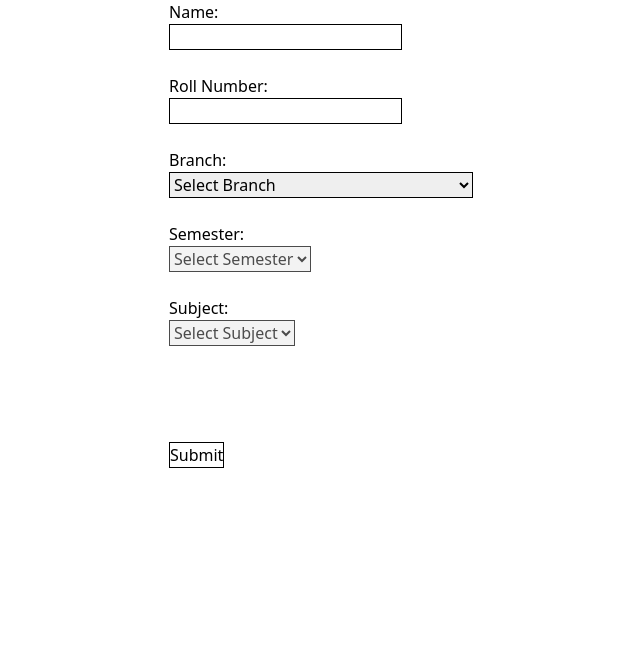
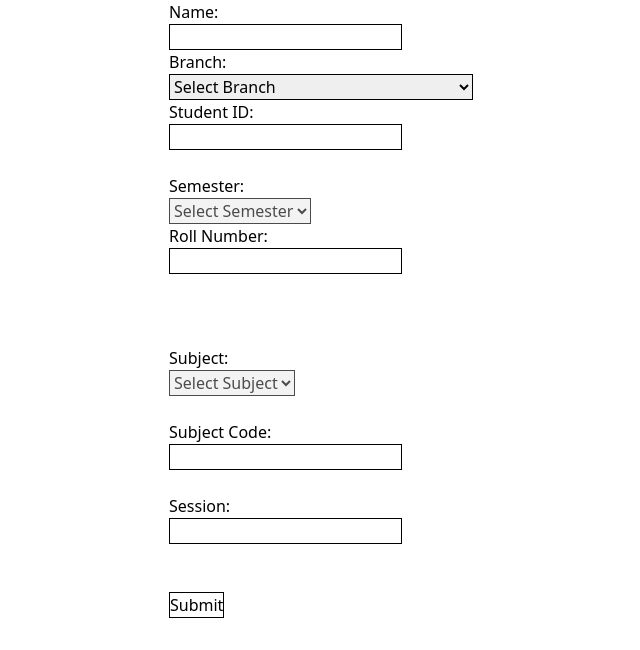
Before and after one commit to arkajyoti-roy/Front-page, a React (Vite) app: page / in a window 1280 px wide. Shown: the top 650 px of the page, without its empty margins (331-971 px from the left). Built offline with nearby package versions, Linux system fonts and the light colour scheme.

Commit message:
update 2 files and delete 2 files

```diff
--- a/src/Components/Form.jsx
+++ b/src/Components/Form.jsx
@@ -3,6 +3,9 @@ import { useNavigate } from "react-router-dom";
 import "./style.css";
 const Form = () => {
   const [name, setName] = useState("");
+  const [studentID, setstudentID] = useState("");
+  const [selectedSubjectCode, setselectedSubjectCode] = useState("");
+  const [session, setsession] = useState("");
   const [rollNumber, setRollNumber] = useState("");
   const [selectedBranch, setSelectedBranch] = useState("");
   const [selectedSemester, setSelectedSemester] = useState("");
@@ -137,10 +140,13 @@ const Form = () => {
     navigate("/display", {
       state: {
         name,
+        selectedBranch,
+        studentID,
+        selectedSemester,
         rollNumber,
-        selectedBranch,
-        selectedSemester,
+        selectedSubjectCode,
         selectedSubject,
+        session,
       },
     });
   };
@@ -157,17 +163,7 @@ const Form = () => {
           className="h-8 w-64 rounded-md px-2"
         />
       </div>
-      <br />
-      <div>
-        <label className="mt-8 font-bold">Roll Number: </label>
-        <input
-          type="text"
-          value={rollNumber}
-          onChange={(e) => setRollNumber(e.target.value)}
-          className="h-8 w-64 rounded-md px-2"
-        />
-      </div>
-      <br />
+
       <div>
         <label className="mt-8 font-bold">Branch: </label>
         <select
@@ -183,7 +179,20 @@ const Form = () => {
           ))}
         </select>
       </div>
+
+
+      <div>
+        <label className="mt-8 font-bold">Student ID: </label>
+        <input
+          type="text"
+          value={studentID}
+          onChange={(e) => setstudentID(e.target.value)}
+          className="h-8 w-64 rounded-md px-2"
+        />
+      </div>
       <br />
+
+
       <div>
         <label className="mt-8 font-bold">Semester: </label>
         <select
@@ -200,6 +209,19 @@ const Form = () => {
           ))}
         </select>
       </div>
+      <div>
+        <label className="mt-8 font-bold">Roll Number: </label>
+        <input
+          type="text"
+          value={rollNumber}
+          onChange={(e) => setRollNumber(e.target.value)}
+          className="h-8 w-64 rounded-md px-2"
+        />
+      </div>
+      <br />
+
+      <br />
+
       <br />
       <div>
         <label className="mt-8 font-bold">Subject: </label>
@@ -218,7 +240,26 @@ const Form = () => {
         </select>
       </div>
       <br />
+
+      <div>
+        <label className="mt-8 font-bold">Subject Code: </label>
+        <input
+          type="text"
+          value={selectedSubjectCode}
+          onChange={(e) => setselectedSubjectCode(e.target.value)}
+          className="h-8 w-64 rounded-md px-2"
+        />
+      </div>
       <br />
+      <div>
+        <label className="mt-8 font-bold">Session: </label>
+        <input
+          type="text"
+          value={session}
+          onChange={(e) => setsession(e.target.value)}
+          className="h-8 w-64 rounded-md px-2"
+        />
+      </div>
       <br />
       <br />
 
```
Also changed, not shown: src/DisplayPage.jsx (deleted, +0 -16 lines), src/FormPage.jsx (deleted, +0 -42 lines), public/lo.png.
